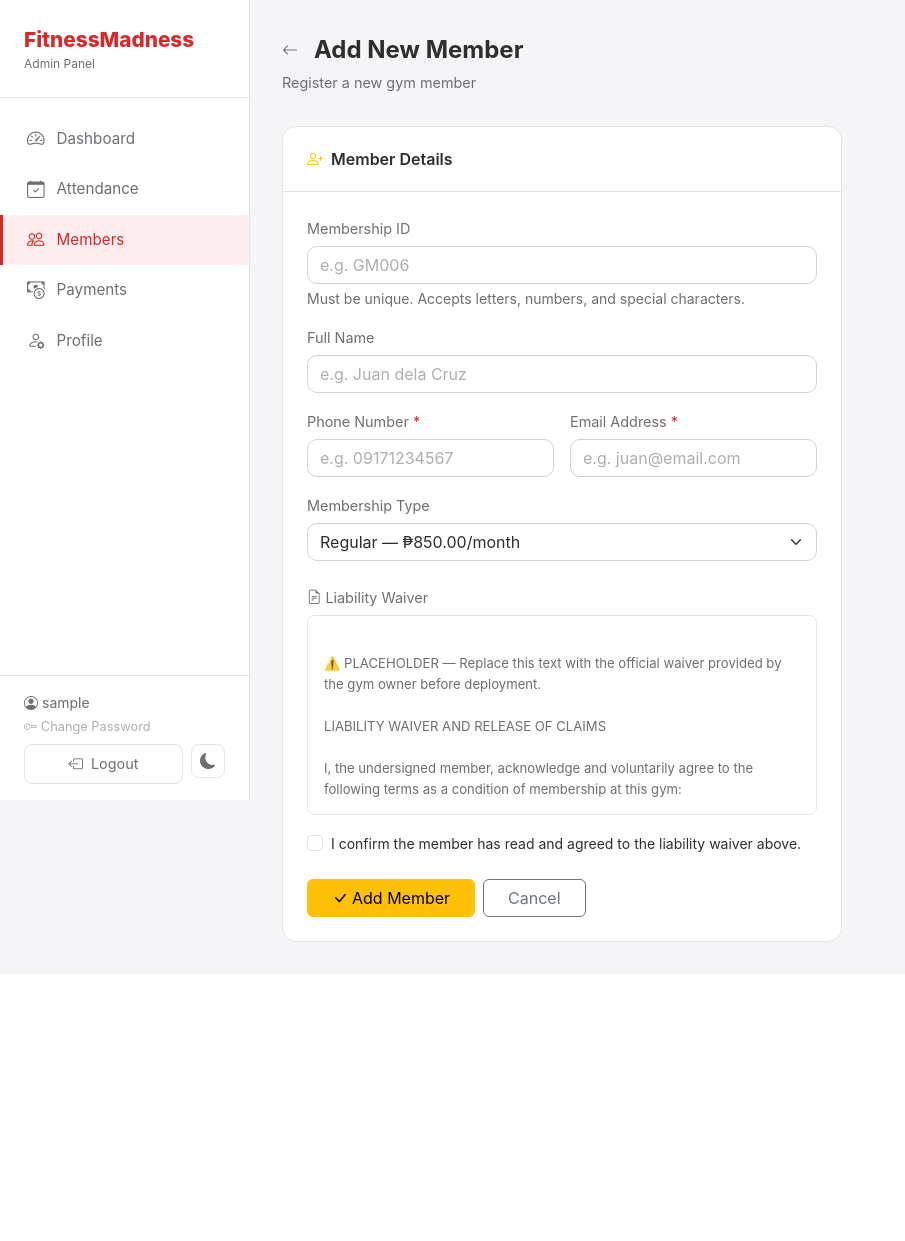
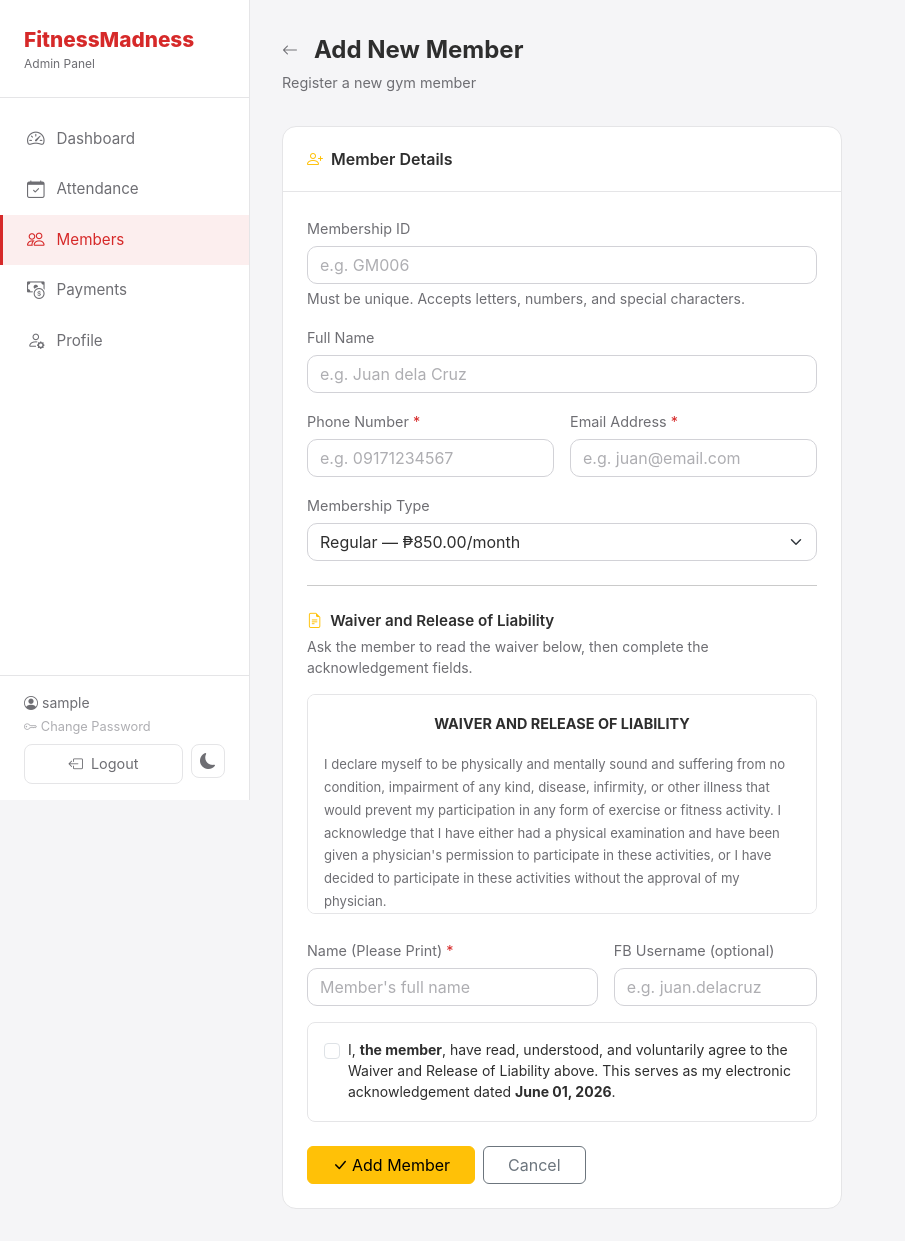
Before and after one commit to reymartlouie/fitnessmadness, a Flask app: page /admin/members/add in a window 1280 px wide. Shown: the whole page, without its empty margins (0-905 px from the left). Before the commit the page ends 942 px from the top, so only its background shows below. Run offline with Flask 3, Linux system fonts and the light colour scheme; the visitor is signed in with stand-in values (Sample User, id 1); some libraries are stand-ins or nearby versions.

Commit message:
feat: replace waiver checkbox with full acknowledgement form
- Added waiver_name and waiver_fb_username columns (migration-safe)
- Add Member form now shows actual client waiver text (Quad Core Twenty
  Seventeen, Inc. / More Than Just Fitness Madness)
- Member types printed name + optional FB username before agreeing
- Checkbox label updates live as member types their name (JS)
- Acknowledgement label shows today's date as electronic record
- All fields validated server-side before saving

Co-Authored-By: Claude Sonnet 4.6 <noreply@anthropic.com>

```diff
--- a/database/migrate.py
+++ b/database/migrate.py
@@ -16,7 +16,9 @@ MIGRATIONS = [
     ("admins",  "email",           "ALTER TABLE admins ADD COLUMN email VARCHAR(120)"),
     ("admins",  "phone",           "ALTER TABLE admins ADD COLUMN phone VARCHAR(20)"),
     ("admins",  "backup_pin_hash", "ALTER TABLE admins ADD COLUMN backup_pin_hash VARCHAR(255)"),
-    ("members", "waiver_signed_at", "ALTER TABLE members ADD COLUMN waiver_signed_at DATETIME"),
+    ("members", "waiver_signed_at",    "ALTER TABLE members ADD COLUMN waiver_signed_at DATETIME"),
+    ("members", "waiver_name",         "ALTER TABLE members ADD COLUMN waiver_name VARCHAR(120)"),
+    ("members", "waiver_fb_username",  "ALTER TABLE members ADD COLUMN waiver_fb_username VARCHAR(100)"),
 ]
 
 CREATE_TABLES = [
--- a/models/member.py
+++ b/models/member.py
@@ -32,6 +32,8 @@ class Member(db.Model):
     is_active = db.Column(db.Boolean, default=True, nullable=False)
     created_at = db.Column(db.DateTime, default=datetime.utcnow)
     waiver_signed_at = db.Column(db.DateTime, nullable=True)
+    waiver_name = db.Column(db.String(120), nullable=True)
+    waiver_fb_username = db.Column(db.String(100), nullable=True)
 
     attendance_records = db.relationship('Attendance', backref='member', lazy=True)
 
--- a/routes/admin.py
+++ b/routes/admin.py
@@ -260,22 +260,33 @@ def add_member():
         email = request.form.get('email', '').strip()
         membership_type = request.form.get('membership_type', MembershipType.REGULAR)
 
+        waiver_name = request.form.get('waiver_name', '').strip()
+        waiver_fb_username = request.form.get('waiver_fb_username', '').strip()
         waiver_agreed = request.form.get('waiver_agreed')
 
         if not membership_id or not full_name or not phone or not email:
             flash('All fields are required. Please fill in Membership ID, Full Name, Phone, and Email.', 'danger')
             return render_template('admin/member_form.html',
-                action='add', membership_types=MembershipType.ALL, prices=MEMBERSHIP_PRICES)
+                action='add', membership_types=MembershipType.ALL, prices=MEMBERSHIP_PRICES,
+                now=datetime.now())
+
+        if not waiver_name:
+            flash('Member must print their name on the waiver before registering.', 'danger')
+            return render_template('admin/member_form.html',
+                action='add', membership_types=MembershipType.ALL, prices=MEMBERSHIP_PRICES,
+                now=datetime.now())
 
         if not waiver_agreed:
-            flash('You must confirm the member has read and agreed to the waiver before registering.', 'danger')
+            flash('Member must agree to the waiver before registering.', 'danger')
             return render_template('admin/member_form.html',
-                action='add', membership_types=MembershipType.ALL, prices=MEMBERSHIP_PRICES)
+                action='add', membership_types=MembershipType.ALL, prices=MEMBERSHIP_PRICES,
+                now=datetime.now())
 
         if Member.query.filter_by(membership_id=membership_id).first():
             flash(f'Membership ID "{membership_id}" is already taken.', 'danger')
             return render_template('admin/member_form.html',
-                action='add', membership_types=MembershipType.ALL, prices=MEMBERSHIP_PRICES)
+                action='add', membership_types=MembershipType.ALL, prices=MEMBERSHIP_PRICES,
+                now=datetime.now())
 
         member = Member(
             membership_id=membership_id,
@@ -286,7 +297,9 @@ def add_member():
             membership_start=date.today(),
             membership_end=date.today() + relativedelta(months=1),
             is_active=True,
-            waiver_signed_at=datetime.now()
+            waiver_signed_at=datetime.now(),
+            waiver_name=waiver_name,
+            waiver_fb_username=waiver_fb_username or None,
         )
         db.session.add(member)
         db.session.commit()
@@ -294,7 +307,8 @@ def add_member():
         return redirect(url_for('admin.members'))
 
     return render_template('admin/member_form.html',
-        action='add', membership_types=MembershipType.ALL, prices=MEMBERSHIP_PRICES)
+        action='add', membership_types=MembershipType.ALL, prices=MEMBERSHIP_PRICES,
+        now=datetime.now())
 
 
 @admin_bp.route('/members/<int:member_id>/edit', methods=['GET', 'POST'])
--- a/templates/admin/member_form.html
+++ b/templates/admin/member_form.html
@@ -74,50 +74,52 @@
             </div>
 
             {% if action == 'add' %}
-            <div class="mb-4">
-                <label class="form-label text-muted small">
-                    <i class="bi bi-file-earmark-text me-1"></i>Liability Waiver
-                </label>
-                <div class="waiver-box p-3 mb-3" style="
-                    height: 200px;
+            <hr class="my-4">
+            <div class="mb-1 fw-semibold" style="font-size:0.95rem;">
+                <i class="bi bi-file-earmark-text me-2 text-warning"></i>Waiver and Release of Liability
+            </div>
+            <div class="text-muted small mb-3">Ask the member to read the waiver below, then complete the acknowledgement fields.</div>
+
+            <div class="p-3 mb-4" style="
+                height: 220px;
                 overflow-y: scroll;
                 border: 1px solid var(--border);
                 border-radius: 8px;
                 background: var(--surface);
                 font-size: 0.82rem;
-                    line-height: 1.6;
+                line-height: 1.75;
                 color: var(--text-muted);
-                    white-space: pre-wrap;
             ">
-⚠️ PLACEHOLDER — Replace this text with the official waiver provided by the gym owner before deployment.
+                <div class="text-center fw-bold mb-3" style="font-size:0.9rem; color: var(--text);">WAIVER AND RELEASE OF LIABILITY</div>
+                <p>I declare myself to be physically and mentally sound and suffering from no condition, impairment of any kind, disease, infirmity, or other illness that would prevent my participation in any form of exercise or fitness activity. I acknowledge that I have either had a physical examination and have been given a physician's permission to participate in these activities, or I have decided to participate in these activities without the approval of my physician.</p>
+                <p>I understand and acknowledge that using the gym facilities, exercise equipment and participating in fitness activities involves risk of illness, serious injury, including permanent disability and death.</p>
+                <p>I, for myself and on behalf of my heirs, assigns, personal representatives and next of kin, hereby release, indemnify, and hold harmless, <em>Quad Core Twenty Seventeen, Inc.</em> doing business in the name of <em>More Than Just Fitness Madness</em>, its officers, officials, agents, students, and/or employees from any and all claims, demands, damages, rights of action or cases of actions, present or future, arising out of my use or occupancy of the gym facility or any fitness activity occurring therein.</p>
+                <p>This waiver and release of liability includes, without limitation, all injuries which may occur as a result of: 1) my use of all amenities and equipment in the facility and my participation in any activity, class, program, personal training or instruction; 2) the sudden and unforeseen malfunctioning of any equipment; 3) any instruction, training, supervision, or dietary recommendations; and 4) my slipping and/or falling while in the building, or on the premises, including adjacent sidewalks and parking areas.</p>
+                <p class="mb-0">By my signature, I/We indicate that I/We have read and understand this Waiver of Liability. I/We are aware that this is a waiver and a release of liability and I/We voluntarily agree to its terms.</p>
+            </div>
 
-LIABILITY WAIVER AND RELEASE OF CLAIMS
+            <div class="row g-3 mb-3">
+                <div class="col-sm-7">
+                    <label class="form-label text-muted small">Name (Please Print) <span style="color:var(--accent);">*</span></label>
+                    <input type="text" name="waiver_name" class="form-control"
+                           placeholder="Member's full name"
+                           value="{{ request.form.get('waiver_name', '') }}" required>
+                </div>
+                <div class="col-sm-5">
+                    <label class="form-label text-muted small">FB Username <span class="text-muted">(optional)</span></label>
+                    <input type="text" name="waiver_fb_username" class="form-control"
+                           placeholder="e.g. juan.delacruz"
+                           value="{{ request.form.get('waiver_fb_username', '') }}">
+                </div>
+            </div>
 
-I, the undersigned member, acknowledge and voluntarily agree to the following terms as a condition of membership at this gym:
-
-1. Assumption of Risk
-Physical exercise involves inherent risks, including but not limited to personal injury, muscle strain, sprains, fractures, cardiac events, and other health complications. I voluntarily and knowingly assume all such risks.
-
-2. Release of Liability
-I hereby release the gym, its owners, staff, employees, and agents from any and all claims, damages, losses, or liabilities arising from my use of the gym facilities, participation in fitness activities, or any accident or injury that occurs on the premises — whether caused by negligence or otherwise.
-
-3. Medical Fitness
-I confirm that I am in good physical health and have no medical condition that would prevent my safe participation in exercise. I agree to consult a licensed physician before starting any exercise program if I have any doubt about my fitness to do so.
-
-4. Personal Property
-The gym is not responsible for any lost, stolen, or damaged personal property while on the premises.
-
-5. Conduct
-I agree to follow all gym rules, use equipment properly and safely, and treat staff and fellow members with respect at all times. Failure to do so may result in membership termination.
-
-6. Agreement
-By proceeding with registration, I confirm that I have read, understood, and voluntarily agree to all terms stated in this waiver. I acknowledge that this is a legally binding document.
-                </div>
+            <div class="p-3 mb-4" style="border: 1px solid var(--border); border-radius: 8px; background: var(--surface);">
                 <div class="form-check">
                     <input class="form-check-input" type="checkbox" name="waiver_agreed"
                            id="waiverCheck" value="1" required>
                     <label class="form-check-label small" for="waiverCheck">
-                        I confirm the member has read and agreed to the liability waiver above.
+                        I, <strong id="waiverNameDisplay">the member</strong>, have read, understood, and voluntarily agree to the Waiver and Release of Liability above.
+                        This serves as my electronic acknowledgement dated <strong>{{ now.strftime('%B %d, %Y') }}</strong>.
                     </label>
                 </div>
             </div>
@@ -135,3 +137,20 @@ By proceeding with registration, I confirm that I have read, understood, and vol
     </div>
 </div>
 {% endblock %}
+
+{% block scripts %}
+{% if action == 'add' %}
+<script>
+    const waiverNameInput = document.querySelector('input[name="waiver_name"]');
+    const waiverNameDisplay = document.getElementById('waiverNameDisplay');
+    if (waiverNameInput && waiverNameDisplay) {
+        waiverNameInput.addEventListener('input', function () {
+            waiverNameDisplay.textContent = this.value.trim() || 'the member';
+        });
+        if (waiverNameInput.value.trim()) {
+            waiverNameDisplay.textContent = waiverNameInput.value.trim();
+        }
+    }
+</script>
+{% endif %}
+{% endblock %}
```
Lines whose indentation alone changed are shown as unchanged.
